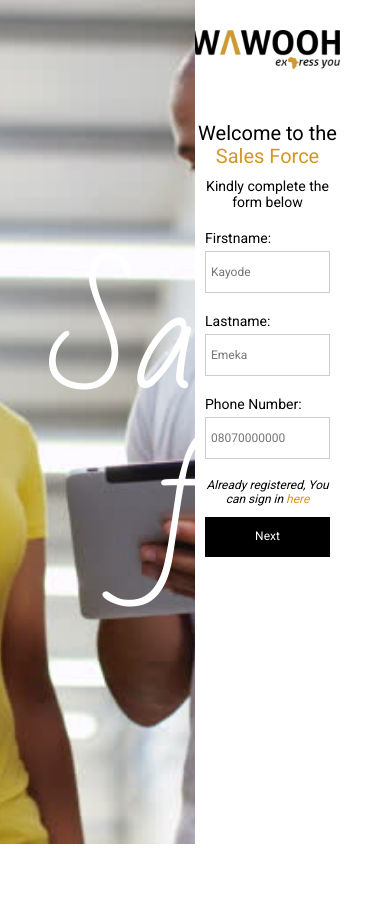
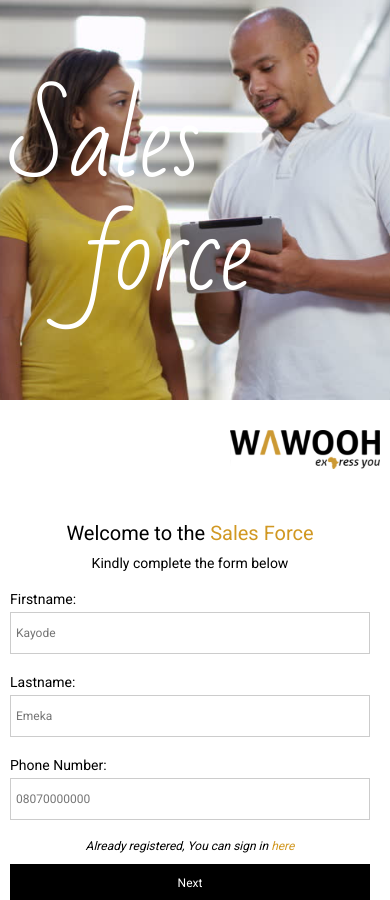
Before and after one commit to slimudoh/wawooh-sales-force, a React (Create React App) app: page / in a window 390 px wide. Before the commit the page ends 844 px from the top, so only its background shows below. Built offline with nearby package versions, Linux system fonts and the light colour scheme.

Commit message:
mobile view

```diff
--- a/src/assets/css/app.css
+++ b/src/assets/css/app.css
@@ -31,14 +31,59 @@
   font-family: "Bad Script", cursive;
 }
 
+@media (max-width: 1000px) {
+  .auth__image {
+    font-size: 7em;
+  }
+}
+
+@media (max-width: 800px) {
+  .auth__image {
+    padding-left: 10px;
+  }
+}
+
+@media (max-width: 700px) {
+  .auth__image {
+    font-size: 5em;
+  }
+}
+
 .auth__image > img {
   display: block;
 }
 
 .auth__form {
   width: 50%;
+  height: 100vh;
+  overflow: auto;
   padding-top: 30px;
   padding-right: 50px;
+  padding-bottom: 50px;
+}
+
+@media (max-width: 800px) {
+  .auth__form {
+    padding-right: 10px;
+  }
+}
+
+@media (max-width: 600px) {
+  .auth {
+    flex-direction: column;
+    flex-wrap: wrap;
+  }
+
+  .auth__image {
+    width: 100%;
+    height: 400px;
+    font-size: 7em;
+  }
+
+  .auth__form {
+    width: 100%;
+    height: 500px;
+  }
 }
 
 .auth__form--logo {
@@ -161,6 +206,10 @@
   cursor: pointer;
 }
 
+.auth__form--form-msg > span > a {
+  color: var(--goldColor);
+}
+
 .auth__form--form-remember {
   display: flex;
   flex-direction: row;
@@ -225,11 +274,6 @@
   padding-top: 100px;
   background: #fff;
 }
-
-/* .sidebar > div {
-  padding-left: 30px;
-  cursor: pointer;
-} */
 
 a {
   text-decoration: none;
@@ -610,6 +654,10 @@ a {
   color: #000;
 }
 
+.account__nav > a {
+  color: #000;
+}
+
 .account__nav > span {
   font-size: 12px;
   text-align: left;
--- a/src/container/App.js
+++ b/src/container/App.js
@@ -3,29 +3,16 @@ import { BrowserRouter as Router, Route, Switch } from "react-router-dom";
 import "./../assets/css/reset.css";
 import "./../assets/css/app.css";
 
-// import Signup from "../pages/signup";
-// import Signin from "../pages/signin";
-// import Dashboard from "../pages/dashboard";
-// import Payment from "../pages/payment";
-// import Account from "../pages/account";
-
-const Signup = lazy(() => import("../pages/signup"));
-const Signin = lazy(() => import("../pages/signin"));
-const Dashboard = lazy(() => import("../pages/dashboard"));
-const Payment = lazy(() => import("../pages/payment"));
-const Account = lazy(() => import("../pages/account"));
+import Signup from "../pages/signup";
+import Signin from "../pages/signin";
+import Dashboard from "../pages/dashboard";
+import Payment from "../pages/payment";
+import Account from "../pages/account";
 
 function App() {
   return (
     <div>
-      {/* <Signup /> */}
-      {/* <Signin /> */}
-      {/* <Dashboard /> */}
-      {/* <Payment /> */}
-      {/* <Account /> */}
-
       <Router>
-        <Suspense fallback={<div>Loading...</div>}>
         <Switch>
           <Route exact path="/" component={Signup} />
           <Route path="/signin" component={Signin} />
@@ -33,7 +20,6 @@ function App() {
           <Route path="/payment" component={Payment} />
           <Route path="/account" component={Account} />
         </Switch>
-        </Suspense>
       </Router>
     </div>
   );
--- a/src/pages/account.js
+++ b/src/pages/account.js
@@ -1,4 +1,5 @@
 import React, { useState } from "react";
+import { Link } from "react-router-dom";
 
 import Header from "../components/header";
 import Sidebar from "../components/sidebar";
@@ -20,7 +21,7 @@ function Account() {
       <Sidebar />
       <div className="container">
         <div className="account__nav">
-          Home > <span>Account</span>
+          <Link to="/">Home</Link> > <span>Account</span>
         </div>
         <div className="account__cards">
           <p>Select Account</p>
--- a/src/pages/signin.js
+++ b/src/pages/signin.js
@@ -1,6 +1,14 @@
 import React from "react";
+import { useHistory } from "react-router-dom";
 
 function Signin() {
+  let history = useHistory();
+
+  const signin = e => {
+    e.preventDefault();
+    history.push("/dashboard");
+  };
+
   return (
     <div className="auth">
       <div className="auth__image">
@@ -40,7 +48,7 @@ function Signin() {
             </div>
 
             <div className="auth__form--form-button">
-              <button>Sign in</button>
+              <button onClick={signin}>Sign in</button>
             </div>
           </div>
         </div>
--- a/src/pages/signup.js
+++ b/src/pages/signup.js
@@ -1,5 +1,5 @@
 import React, { useState } from "react";
-import { useHistory } from "react-router-dom";
+import { Link, useHistory } from "react-router-dom";
 
 function Signup() {
   let history = useHistory();
@@ -67,7 +67,10 @@ function Signup() {
               </div>
 
               <div className="auth__form--form-msg">
-                Already registered, You can sign in <span>here</span>
+                Already registered, You can sign in{" "}
+                <span>
+                  <Link to="/signin">here</Link>
+                </span>
               </div>
 
               <div className="auth__form--form-button">
```
Also changed, not shown: src/components/mobilesidebar.js (added, +22 -0 lines). Lines whose indentation alone changed are shown as unchanged.
